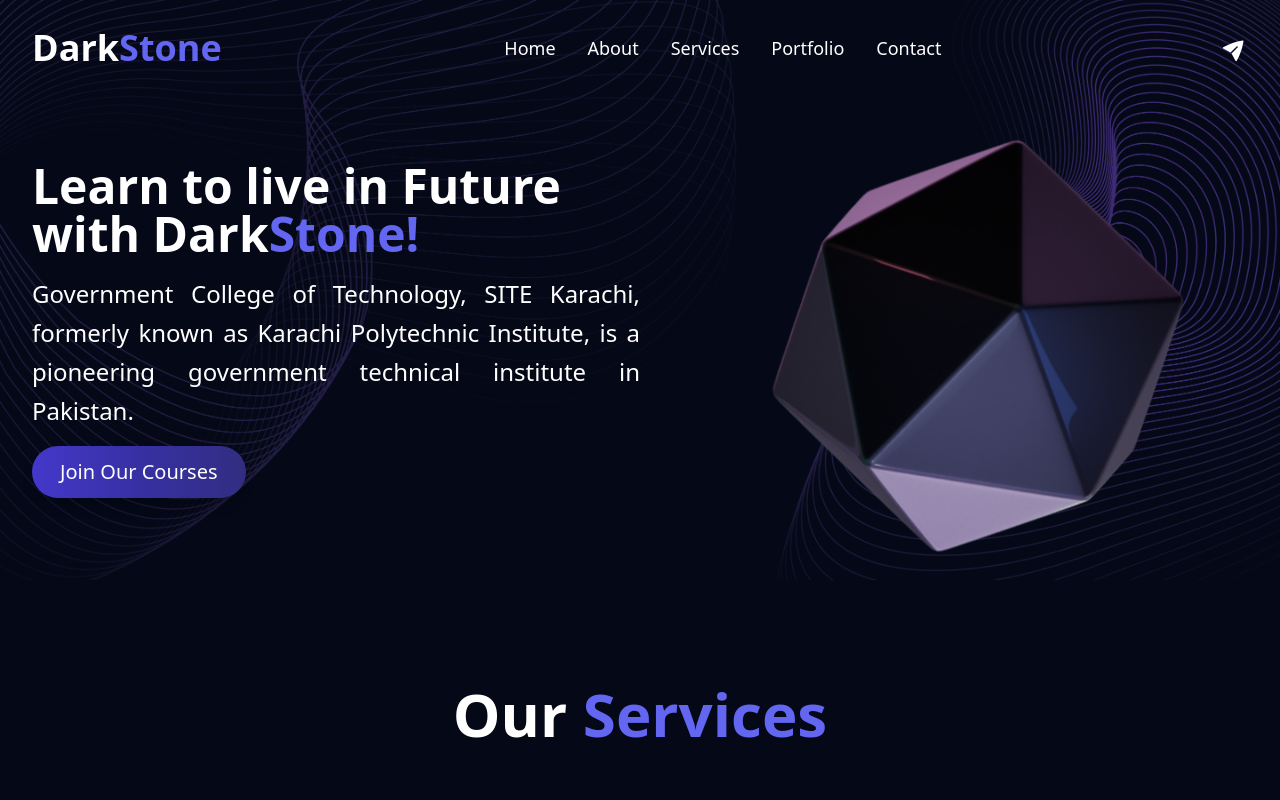
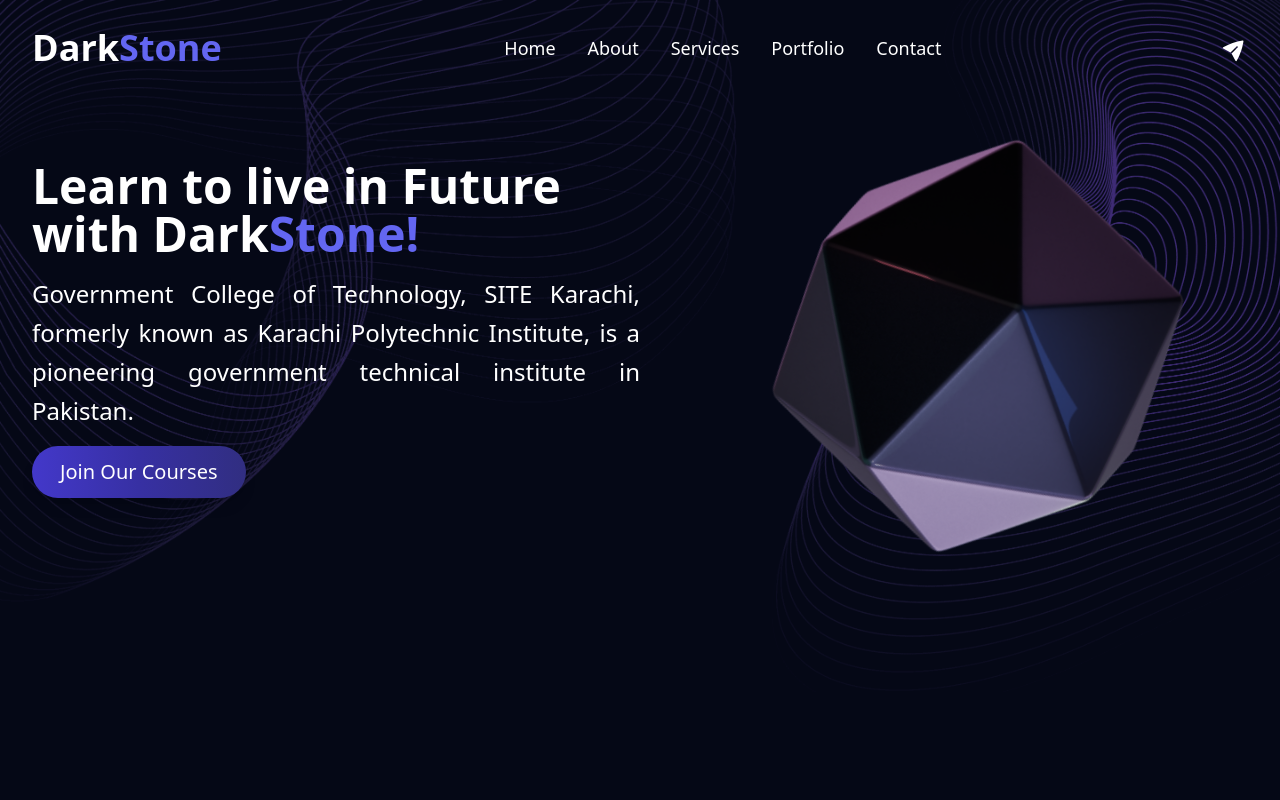
Before and after one commit to Arbab02/modern-ux-ui, a React (Vite) app: page / in a window 1280 px wide. Shown: the top 800 px of the page. Built offline with nearby package versions, Linux system fonts and the light colour scheme.

Commit message:
Update Hero.jsx

```diff
--- a/src/components/Hero.jsx
+++ b/src/components/Hero.jsx
@@ -39,7 +39,7 @@
       initial="hidden"
       animate="visible"
       variants={containerVariants}
-      className="text-gray-400  pt-[7rem] body-font herobg"
+      className="  py-[7rem] body-font herobg"
     >
       <div className="container mx-auto flex px-8 py-6 md:flex-row flex-col items-center">
         <motion.div
```
